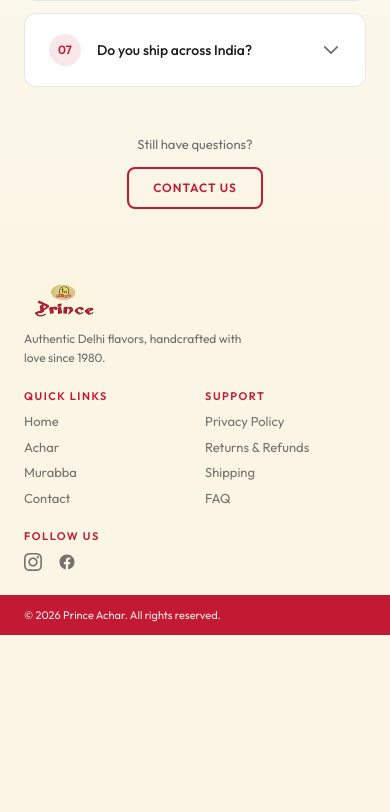
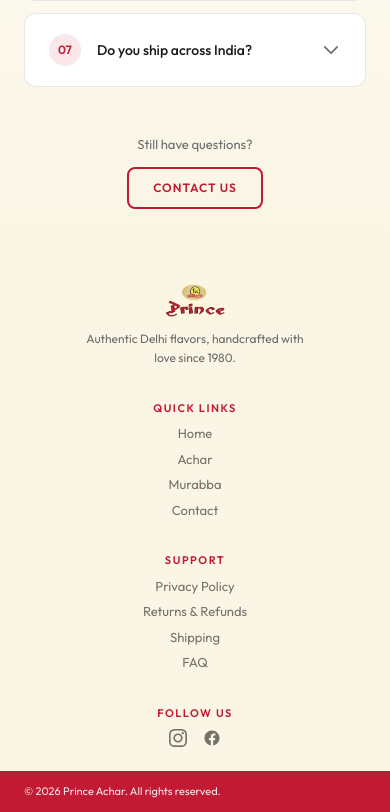
Before and after one commit to PrinceAchar/prince, a Next.js app: page /faq in a window 390 px wide. Shown: the part 980-1792 px from the top of the page. Before the commit the page ends 1615 px from the top, so only its background shows below. Built offline with nearby package versions, Linux system fonts and the light colour scheme; no server answers.

Commit message:
Center align about us text and footer on mobile

```diff
--- a/src/app/page.tsx
+++ b/src/app/page.tsx
@@ -57,7 +57,7 @@ export default function Home() {
           </div>
 
           {/* Text */}
-          <div className="flex-1 py-12 md:py-16 px-6 md:px-16 lg:pl-[120px] lg:pr-12 animate-fade-in-up">
+          <div className="flex-1 py-12 md:py-16 px-6 md:px-16 lg:pl-[120px] lg:pr-12 text-center md:text-left">
             <span className="inline-block text-[11px] font-semibold uppercase tracking-[3px] text-red mb-4">
               About Us
             </span>
--- a/src/components/Footer.tsx
+++ b/src/components/Footer.tsx
@@ -22,9 +22,9 @@ export default function Footer() {
   return (
     <footer className="bg-[#FAF5E4] text-brand-black relative overflow-hidden pt-6 md:pt-10">
       <div className="max-w-[1150px] mx-auto px-6 pb-6 md:pb-10 relative">
-        <div className="grid grid-cols-2 md:grid-cols-4 gap-5 md:gap-6 md:divide-x md:divide-brand-black/10">
+        <div className="grid grid-cols-1 sm:grid-cols-2 md:grid-cols-4 gap-8 md:gap-6 md:divide-x md:divide-brand-black/10 text-center md:text-left">
           {/* Brand */}
-          <div className="col-span-2 md:col-span-1 md:px-6">
+          <div className="col-span-1 sm:col-span-2 md:col-span-1 md:px-6 flex flex-col items-center md:items-start">
             <Image
               src="/logo.jpeg"
               alt="Prince Achar"
@@ -42,7 +42,7 @@ export default function Footer() {
             <h4 className="text-[11px] md:text-[12px] font-semibold uppercase tracking-[1.5px] mb-2 md:mb-4 text-red">
               Quick Links
             </h4>
-            <div className="flex flex-col gap-1.5 md:gap-2">
+            <div className="flex flex-col gap-1.5 md:gap-2 items-center md:items-start">
               {navLinks.map((l) => (
                 <Link
                   key={l.href}
@@ -60,7 +60,7 @@ export default function Footer() {
             <h4 className="text-[11px] md:text-[12px] font-semibold uppercase tracking-[1.5px] mb-2 md:mb-4 text-red">
               Support
             </h4>
-            <div className="flex flex-col gap-1.5 md:gap-2">
+            <div className="flex flex-col gap-1.5 md:gap-2 items-center md:items-start">
               {supportLinks.map((l) => (
                 <Link
                   key={l.href}
@@ -78,7 +78,7 @@ export default function Footer() {
             <h4 className="text-[11px] md:text-[12px] font-semibold uppercase tracking-[1.5px] mb-2 md:mb-4 text-red">
               Follow Us
             </h4>
-            <div className="flex gap-4">
+            <div className="flex gap-4 justify-center md:justify-start">
               <a
                 href="https://www.instagram.com/princeacharindia/"
                 target="_blank"
```
